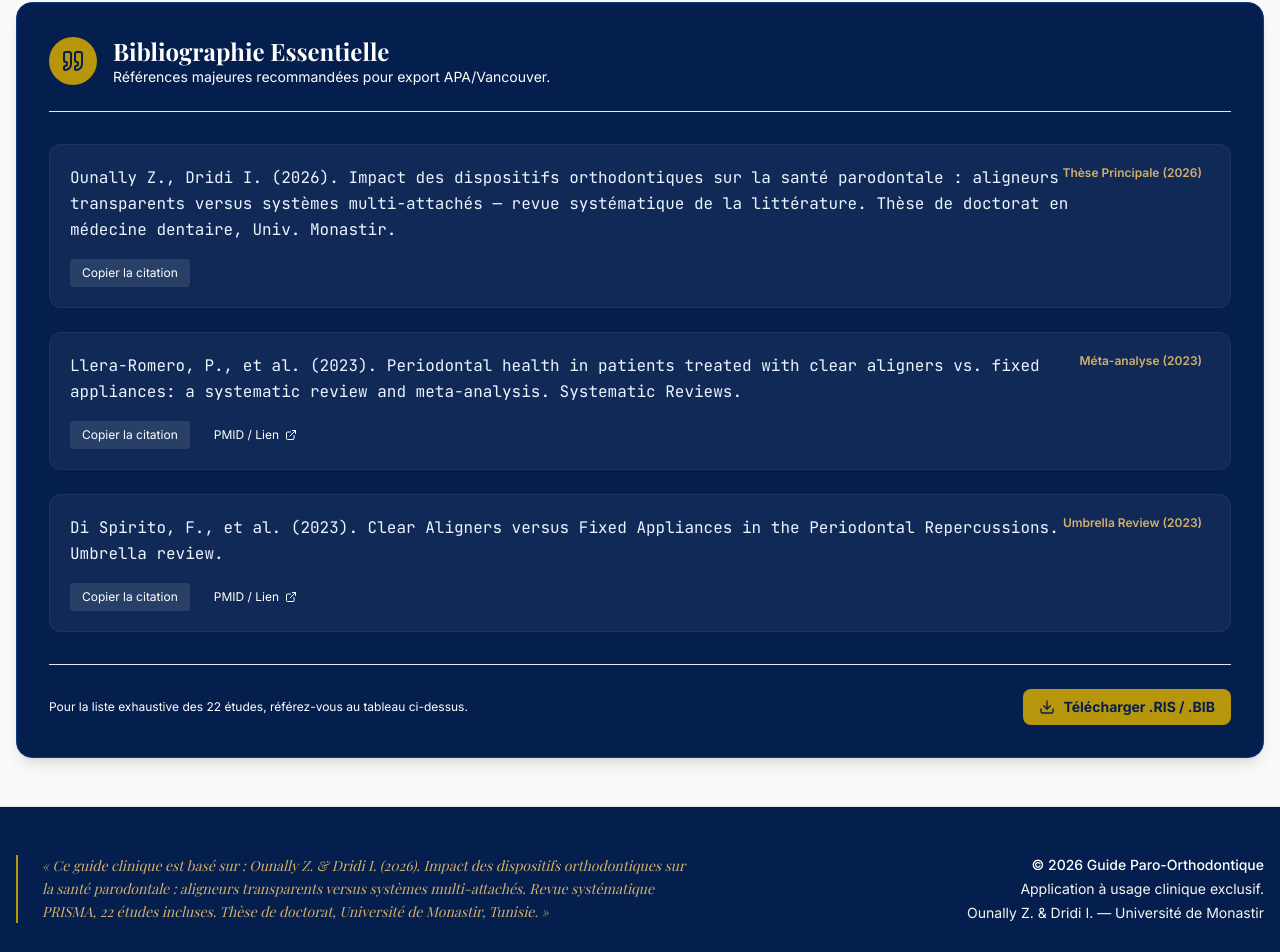
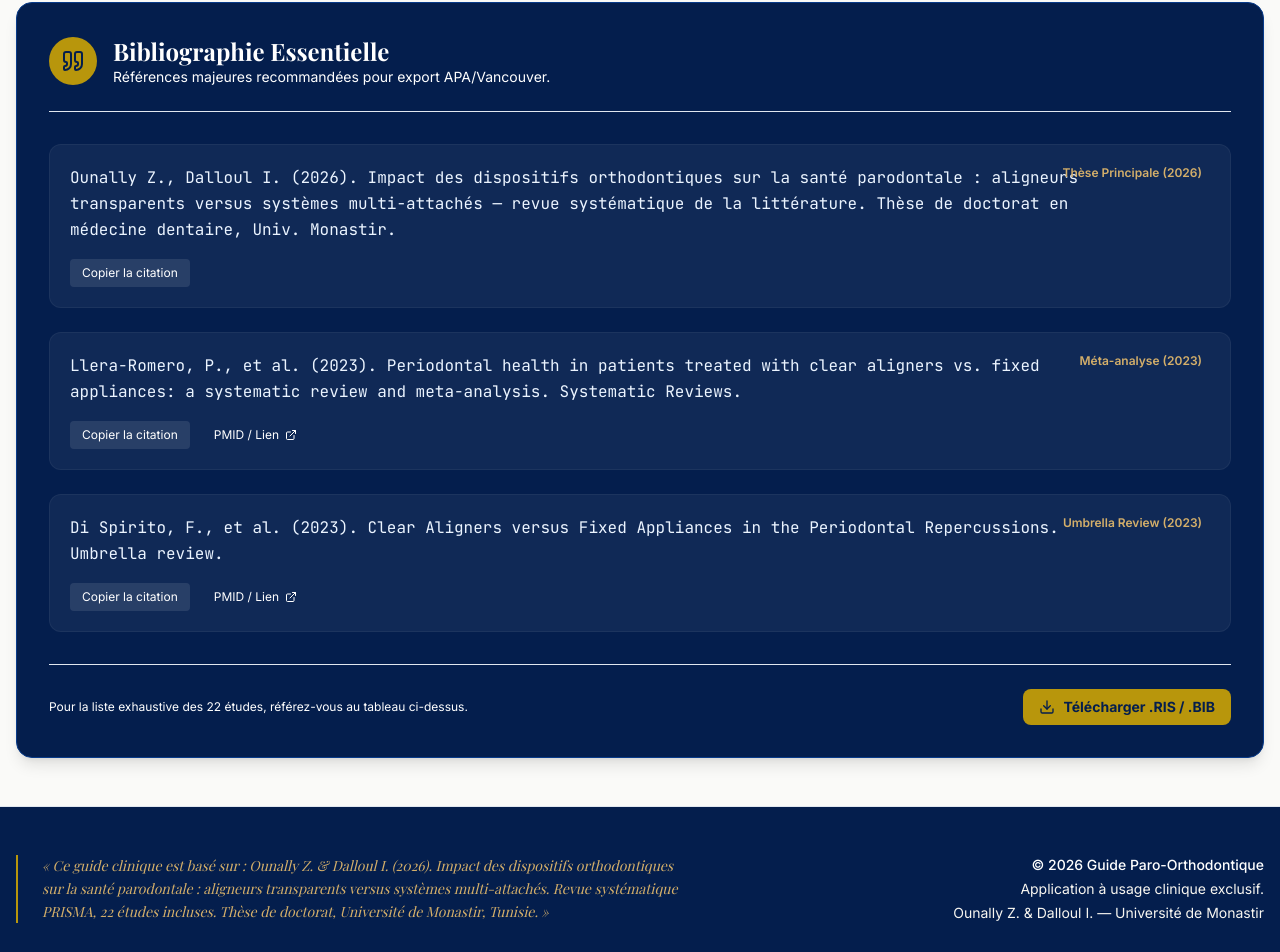
Before and after one commit to moounally/guide-paro-ortho, a Next.js app: page /recherche in a window 1280 px wide. Shown: the part 3309-4261 px from the top of the page. Built offline with nearby package versions, Linux system fonts and the light colour scheme; a web font is replaced by a local one.

Commit message:
fix: correct supervisor name from Dridi to Dalloul across all documents

```diff
--- a/src/app/layout.tsx
+++ b/src/app/layout.tsx
@@ -24,7 +24,7 @@ const notoSansArabic = Noto_Sans_Arabic({
 });
 
 export const metadata: Metadata = {
-  title: "Guide Parodonto-Orthodontique | Ounally & Dridi 2026",
+  title: "Guide Parodonto-Orthodontique | Zeineb Ounally & Pr. Ines Dalloul",
   description: "Impact des dispositifs orthodontiques sur la santé parodontale : aligneurs transparents versus systèmes multi-attachés. Revue systématique PRISMA.",
   openGraph: {
     title: "Guide Parodonto-Orthodontique | Tunisie 2026",
--- a/src/app/manifest.ts
+++ b/src/app/manifest.ts
@@ -4,7 +4,7 @@ export default function manifest(): MetadataRoute.Manifest {
   return {
     name: 'Guide Clinique Paro-Ortho Tunisie',
     short_name: 'Guide ParoOrtho',
-    description: 'Application d\'évaluation clinique basée sur la thèse de Ounally Z. & Dridi I. (2026). Comparaison des aligneurs transparents et systèmes multi-attachés.',
+    description: 'Application d\'évaluation clinique basée sur la thèse de Ounally Z. & Dalloul I. (2026). Comparaison des aligneurs transparents et systèmes multi-attachés.',
     start_url: '/',
     display: 'standalone',
     background_color: '#FAFAF8',
--- a/src/app/page.tsx
+++ b/src/app/page.tsx
@@ -138,7 +138,7 @@ export default function Home() {
             {[
               {
                 title: "Approche Evidence-Based",
-                desc: "Intégrez les conclusions de la thèse Ounally & Dridi (2026) directement dans votre flux de travail clinique quotidien pour des décisions éclairées.",
+                desc: "Intégrez les conclusions de la thèse Ounally & Dalloul (2026) directement dans votre flux de travail clinique quotidien pour des décisions éclairées.",
                 icon: FileText
               },
               {
--- a/src/components/clinical/BibliographyCard.tsx
+++ b/src/components/clinical/BibliographyCard.tsx
@@ -6,7 +6,7 @@ import { Download, ExternalLink, Quote } from "lucide-react";
 const citations = [
   {
     id: 1,
-    text: "Ounally Z., Dridi I. (2026). Impact des dispositifs orthodontiques sur la santé parodontale : aligneurs transparents versus systèmes multi-attachés — revue systématique de la littérature. Thèse de doctorat en médecine dentaire, Univ. Monastir.",
+    text: "Ounally Z., Dalloul I. (2026). Impact des dispositifs orthodontiques sur la santé parodontale : aligneurs transparents versus systèmes multi-attachés — revue systématique de la littérature. Thèse de doctorat en médecine dentaire, Univ. Monastir.",
     link: "#",
     type: "Thèse Principale (2026)",
   },
--- a/src/components/clinical/ForestPlot.tsx
+++ b/src/components/clinical/ForestPlot.tsx
@@ -11,7 +11,7 @@ const forestData = [
   { id: "Borda et al.", year: 2020, md: -0.55, ci_low: -0.80, ci_high: -0.30, weight: 18 },
   { id: "Zhang et al.", year: 2023, md: -0.75, ci_low: -1.05, ci_high: -0.45, weight: 12 },
   { id: "Alassiry", year: 2023, md: -0.30, ci_low: -0.60, ci_high: 0.00, weight: 10 },
-  { id: "Ounally & Dridi", year: 2026, md: -0.52, ci_low: -0.65, ci_high: -0.39, weight: 25 },
+  { id: "Ounally & Dalloul", year: 2026, md: -0.52, ci_low: -0.65, ci_high: -0.39, weight: 25 },
 ];
 
 export function ForestPlot() {
--- a/src/components/layout/Footer.tsx
+++ b/src/components/layout/Footer.tsx
@@ -5,14 +5,14 @@ export function Footer() {
         <div className="mb-8 md:mb-0 md:max-w-2xl">
           <div className="font-display italic text-gold-300 border-l-2 border-gold-500 pl-6 text-sm leading-relaxed space-y-2">
             <p>
-              « Ce guide clinique est basé sur : Ounally Z. & Dridi I. (2026). Impact des dispositifs orthodontiques sur la santé parodontale : aligneurs transparents versus systèmes multi-attachés. Revue systématique PRISMA, 22 études incluses. Thèse de doctorat, Université de Monastir, Tunisie. »
+              « Ce guide clinique est basé sur : Ounally Z. & Dalloul I. (2026). Impact des dispositifs orthodontiques sur la santé parodontale : aligneurs transparents versus systèmes multi-attachés. Revue systématique PRISMA, 22 études incluses. Thèse de doctorat, Université de Monastir, Tunisie. »
             </p>
           </div>
         </div>
         <div className="text-sm text-sapphire-50/70 text-right space-y-1">
           <p className="font-medium text-white-pure">© 2026 Guide Paro-Orthodontique</p>
           <p>Application à usage clinique exclusif.</p>
-          <p>Ounally Z. & Dridi I. — Université de Monastir</p>
+          <p>Ounally Z. & Dalloul I. — Université de Monastir</p>
         </div>
       </div>
     </footer>
--- a/src/lib/consent-pdf.tsx
+++ b/src/lib/consent-pdf.tsx
@@ -106,7 +106,7 @@ export const ConsentementPDF = () => (
       </View>
 
       <View style={styles.footer}>
-        <Text>Document validé médicalement en référence à Ounally & Dridi, 2026.</Text>
+        <Text>Document validé médicalement en référence à Ounally & Dalloul, 2026.</Text>
         <Text>Université de Monastir, Faculté de Médecine Dentaire</Text>
       </View>
     </Page>
--- a/src/lib/pdf-generator.tsx
+++ b/src/lib/pdf-generator.tsx
@@ -85,7 +85,7 @@ export const ClinicalPDF = ({ data }: { data?: unknown }) => (
 
       <View style={styles.header}>
         <Text style={styles.title}>Dossier Parodonto-Orthodontique</Text>
-        <Text style={styles.subtitle}>Ounally Z. & Dridi I. (2026) — Protocole Tunisie</Text>
+        <Text style={styles.subtitle}>Ounally Z. & Dalloul I. (2026) — Protocole Tunisie</Text>
       </View>
 
       <View style={styles.section}>
@@ -126,7 +126,7 @@ export const ClinicalPDF = ({ data }: { data?: unknown }) => (
 
       <View style={styles.footer}>
         <Text>Document à usage clinique — Non contractuel</Text>
-        <Text>Basé sur 22 études PRISMA · Ounally & Dridi, 2026</Text>
+        <Text>Basé sur 22 études PRISMA · Ounally & Dalloul, 2026</Text>
         <Text>Université de Monastir, Faculté de Médecine Dentaire, Tunisie</Text>
       </View>
     </Page>
```
